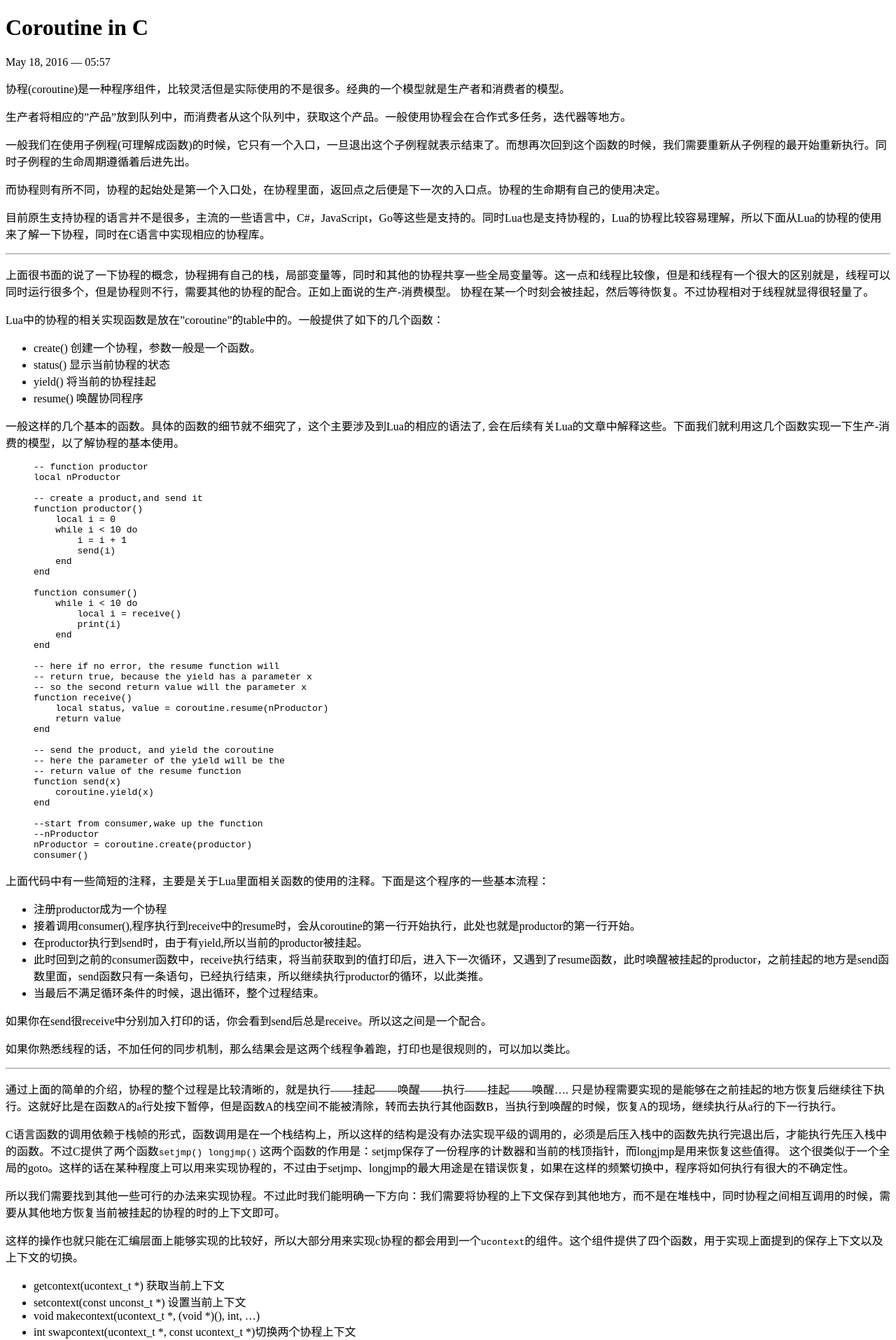
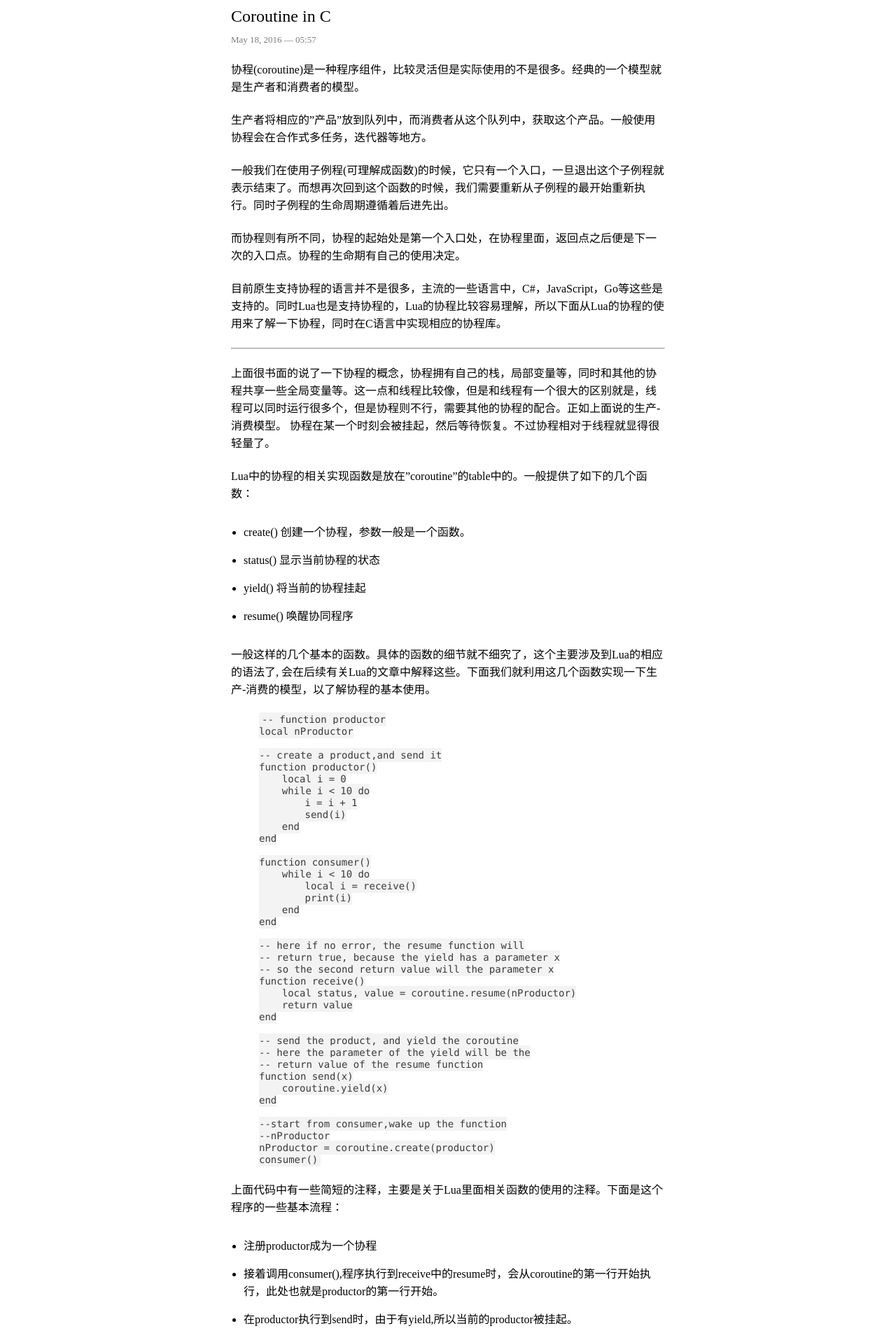
Before and after one commit to JesseEisen/JesseEisen.github.io, a Jekyll site: the page built from _posts/2016-05-18-coroutine.md, in a window 1280 px wide. Shown: the top 1915 px of the page at 70% size. Built offline with Jekyll 4.4.1, drawn with Linux system fonts in a browser that asks for light colours.

Commit message:
add post css

```diff
--- a/_config.yml
+++ b/_config.yml
@@ -3,7 +3,7 @@ title: One More Light
 email: lkchan0719@gmail.com
 description: > # this means to ignore newlines until "baseurl:"
   Who cares if one more light goes out?
-baseurl:  # the subpath of your site, e.g. /blog/
+baseurl:  / # the subpath of your site, e.g. /blog/
 url:  # the base hostname & protocol for your site
 twitter_username: JesseChen
 github_username:  JesseEisen
--- a/_layouts/post.html
+++ b/_layouts/post.html
@@ -5,7 +5,7 @@ layout: posts
 
   <header class="post-header">
     <h1 class="post-title">{{ page.title }}</h1>
-    <p class="post-meta">{{ page.date | date: "%B %-d, %Y — %H:%M" }}{% if page.author %} • {{ page.author }}{% endif %}{% if page.meta %} • {{ page.meta }}{% endif %}</p>
+    <span class="post-date">{{ page.date | date: "%B %-d, %Y — %H:%M" }}</span>
   </header>
 
   <article class="post-content">
--- /dev/null
+++ b/css/posts.css
@@ -0,0 +1,80 @@
+.post {
+    margin: 0 auto;
+    word-wrap: break-word;
+    hyphens: auto;
+    max-width: 620px;
+}
+
+.post-title {
+    font-weight: 500;
+    margin: 0 0 8px 0;
+    font-size: 24px;
+    padding-right: 55px;
+    line-height: 1.3em;
+}
+
+.post-date {
+    color: #7c7c7c;
+    font-size: 13px;
+}
+
+ @media (min-width: 992px) {
+     h1 {
+         font-size: 28px;
+         margin-bottom: 7px;
+     }
+     span {
+         font-size: 14px;
+     }
+ }
+
+ .post-content a {
+         color: #0033ce;
+         text-decoration: none;
+         border-bottom: 1px dashed currentColor;
+ }
+
+ .post-content ol {
+     list-style: decimal;
+     margin: 30px 0;
+     padding: 0 0 0 22px;
+ }
+
+ .post-content ul {
+     margin: 30px 0;
+     list-style: disc;
+     padding: 0 0 0 18px;
+ }
+
+ li {
+     margin-bottom: 15px;
+     line-height: 25px;
+ }
+ li.shallow {
+     margin-bottom: 10px;
+ }
+
+ .post-content p {
+     font-size: 16px;
+     line-height: 25px;
+     margin: 22px 0;
+ }
+
+ .post-content blockquote {
+     margin: 30px 0;
+     color: #9B9B9B;
+     font-style: oblique;
+     border-left: 3px solid #9B9B9B;
+     padding-left: 17px;
+     font-size: 15px;
+ }
+
+ code {
+     background: #f3f3f3;
+     padding: 2px 4px;
+     border-radius: 3px;
+     font-size: 0.85em;
+     color: #3a3a3a;
+     hyphens: none;
+     font-family: Menlo, Monaco, Lucida Console, Liberation Mono, Courier New, monospace, serif;
+ }
```
Also changed, not shown: essay.md (+1 -0 lines).
